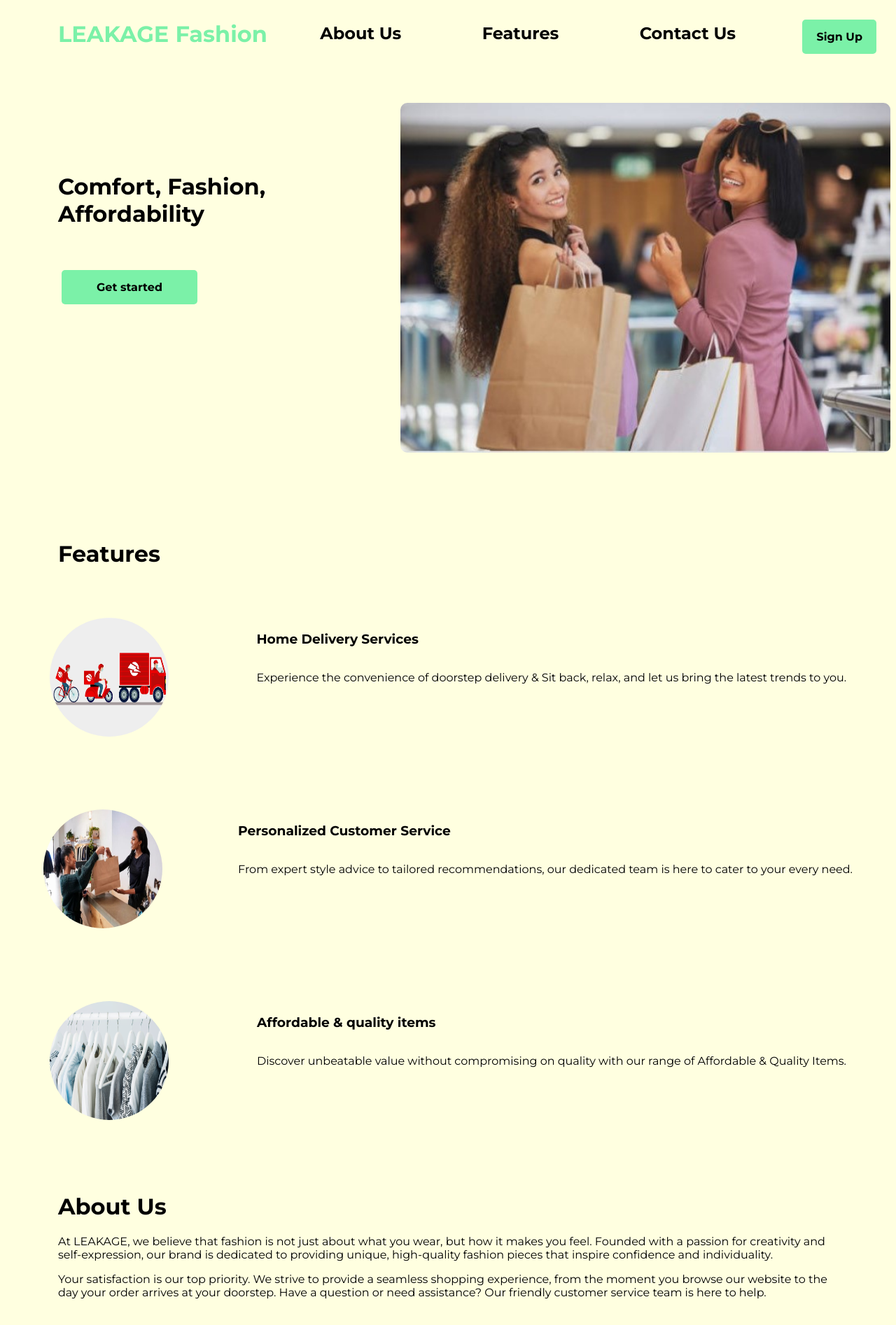
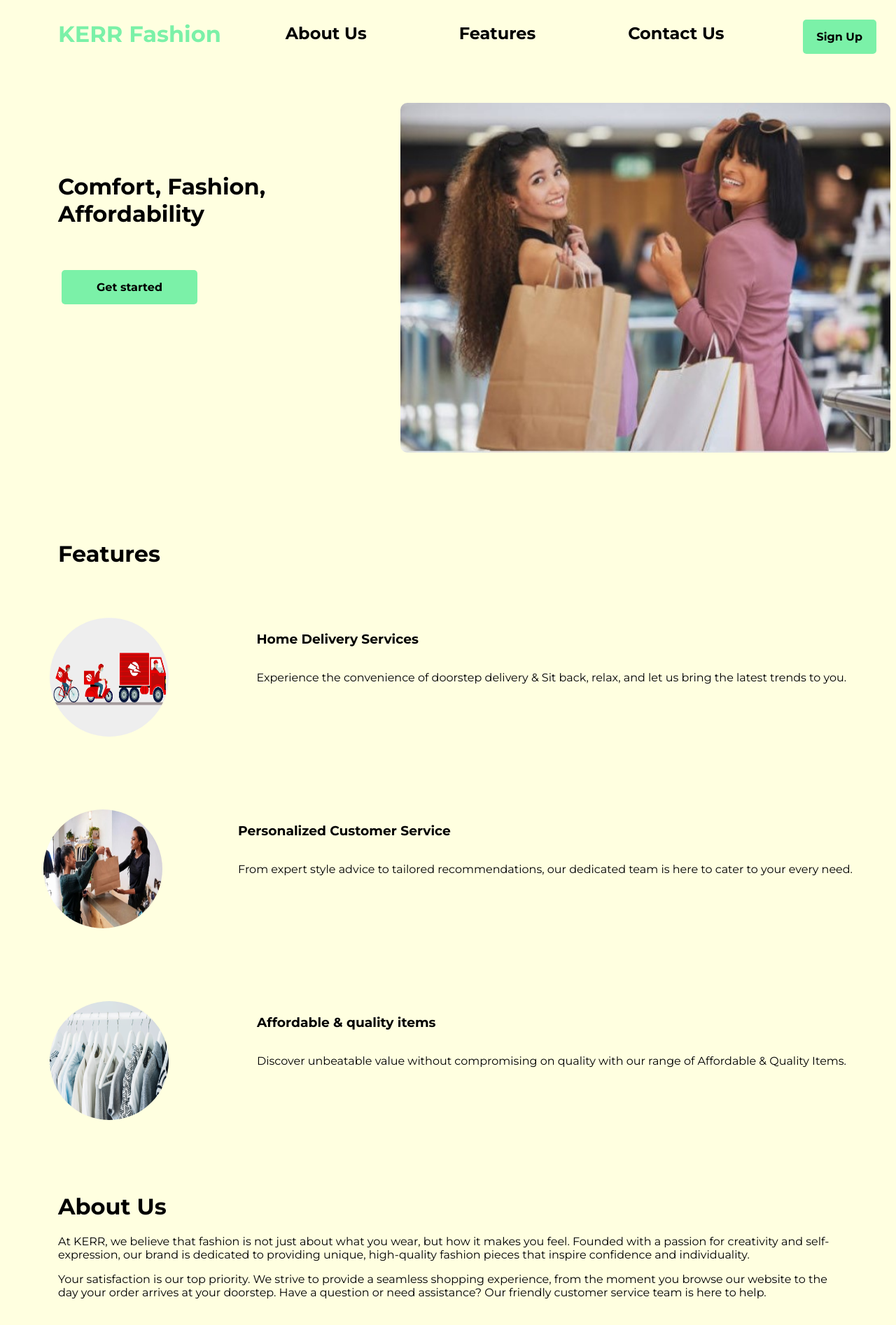
Before and after one commit to leakagegh/ALX-Landing-Page-project, a plain HTML site: page index.html in a window 1280 px wide. Shown: the top 1894 px of the page at 70% size. Drawn offline with Linux system fonts and the light colour scheme; a web font is replaced by a local one.

Commit message:
Update index.html

```diff
--- a/index.html
+++ b/index.html
@@ -18,7 +18,7 @@
         <!-- Header section/ Navigation bar -->
         <div class=" header">
                 <div>
-                    <h1>LEAKAGE Fashion</h1>
+                    <h1>KERR Fashion</h1>
                 </div>
                 <h2><a href="#about">About Us</a></h2>
                 <h2><a href="#features">Features</a></h2>
@@ -103,7 +103,7 @@
                 <h1>About Us</h1>
 
                 <p>
-                    At LEAKAGE, we believe that fashion is not just about what you wear, but how it makes you feel.
+                    At KERR, we believe that fashion is not just about what you wear, but how it makes you feel.
                     Founded with a passion for creativity and self-expression, our brand is dedicated to providing unique,
                     high-quality fashion pieces that inspire confidence and individuality.
                 </P>
```
